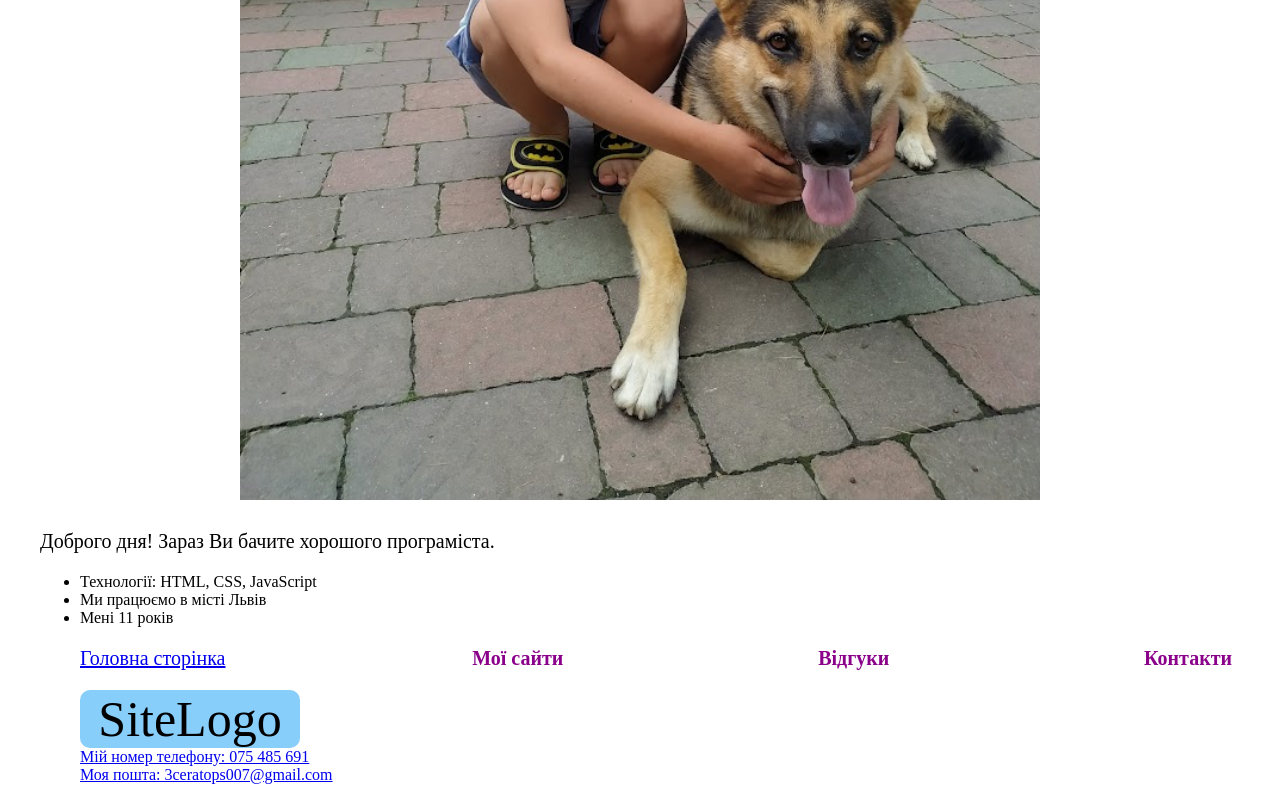
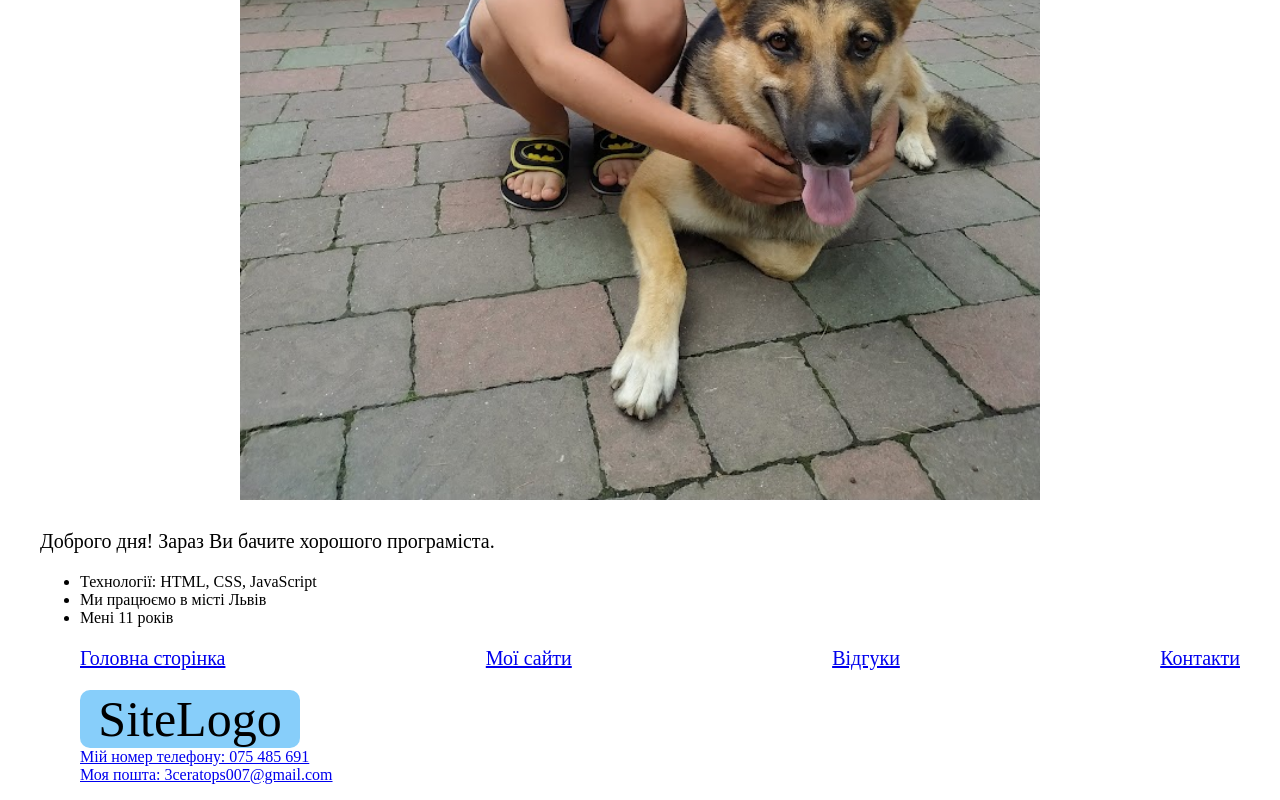
Before and after one commit to Black-Panthere/Project, a plain HTML site: page index.html in a window 1280 px wide. Shown: the part 823-1623 px from the top of the page. Drawn offline with Linux system fonts and the light colour scheme.

Commit message:
Update index.html

```diff
--- a/index.html
+++ b/index.html
@@ -54,13 +54,13 @@
 <a class="footer-index-link" href="index.html">Головна сторінка</a>
 </li>
 <li class="index-number">
-<a class="index-link" href="work.html">Мої сайти</a>
+<a class="footer-index-link" href="work.html">Мої сайти</a>
 </li>
 <li class="index-number">
-<a class="index-link" href="reviews.html">Відгуки</a>
+<a class="footer-index-link" href="reviews.html">Відгуки</a>
 </li>
 <li class="index-number">
-<a class="index-link" href="contacts.html">Контакти</a>
+<a class="footer-index-link" href="contacts.html">Контакти</a>
 </li>
             </ul>
         </nav>
```
